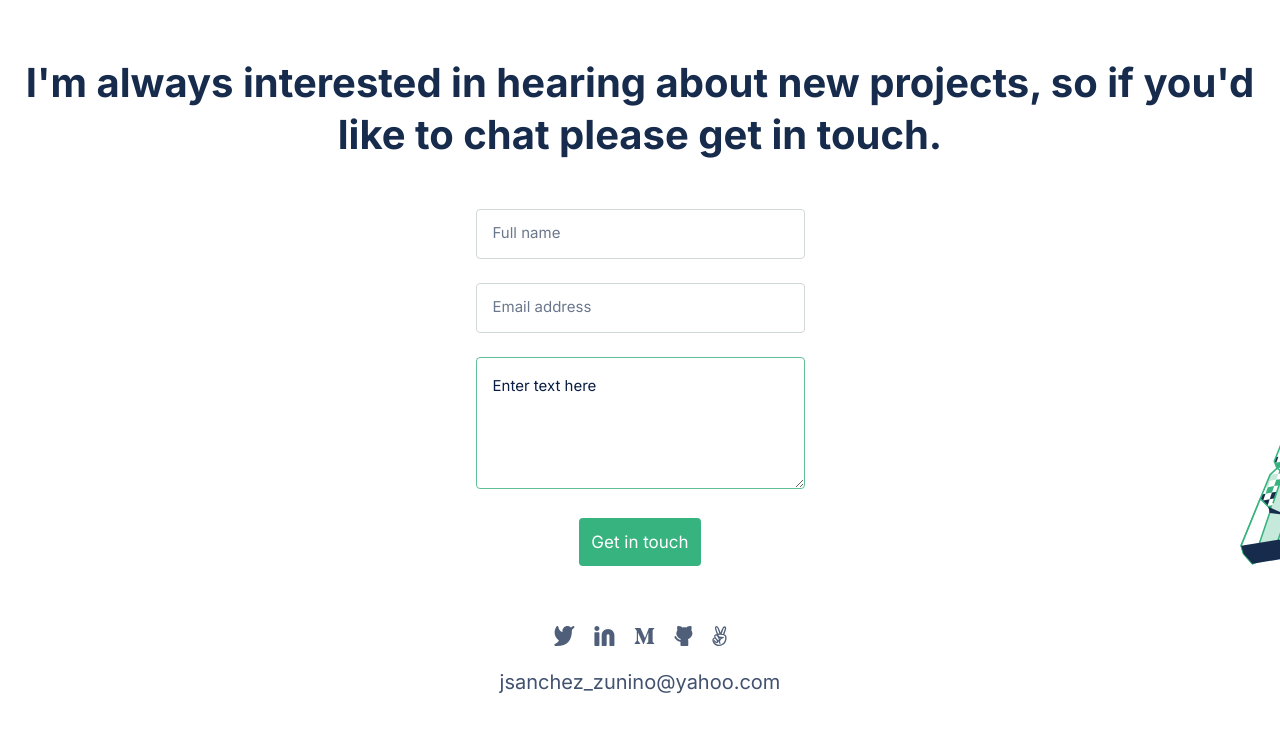
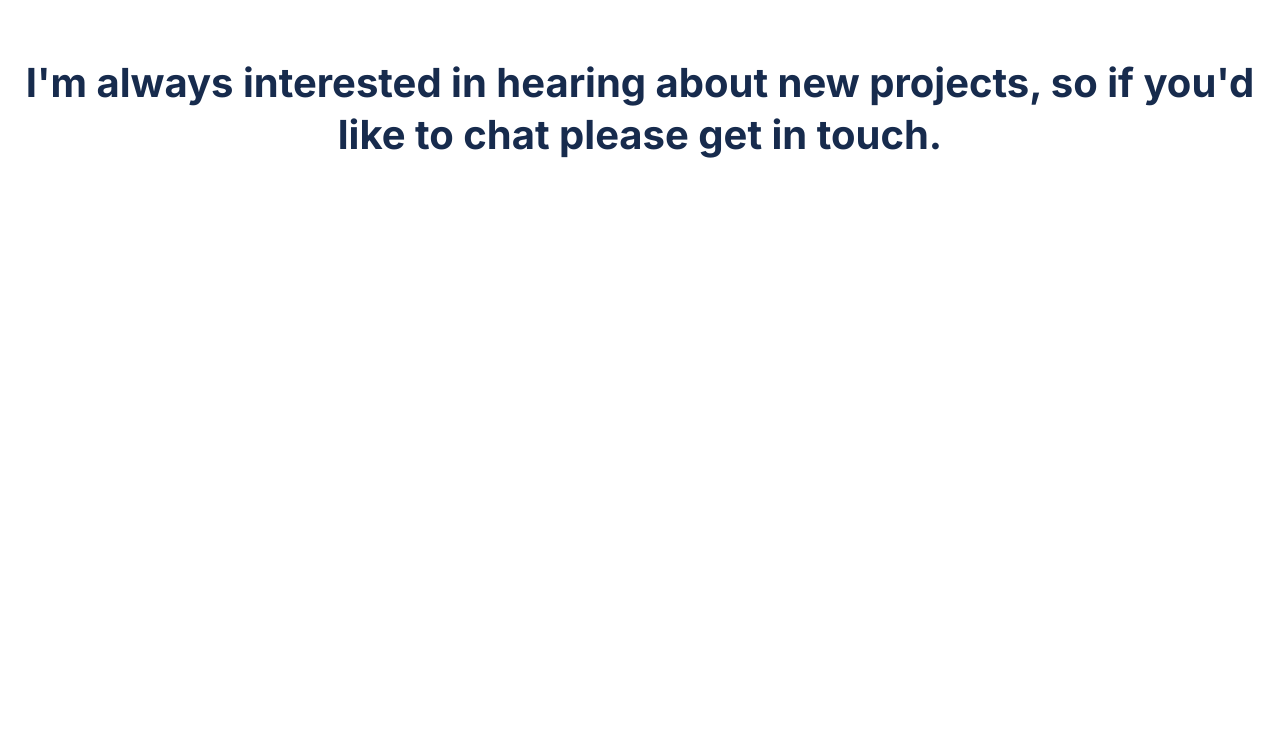
Before and after one commit to Juank628/portfolio, a website: page index.html in a window 1280 px wide. Shown: the part 4338-5086 px from the top of the page. After the commit the page ends 4547 px from the top, so only its background shows below. Drawn offline with Linux system fonts and the light colour scheme.

Commit message:
Form deleted for peer program exercise

```diff
--- a/index.html
+++ b/index.html
@@ -167,24 +167,5 @@
                 I'm always interested in hearing about new projects, so if you'd like to chat please get in touch.
             </p>
         </section>
-
-        <form class="contact-form">
-            <input class="form-input" type="text" placeholder="Full name">
-            <input class="form-input" type="email" placeholder="Email address">
-            <textarea class="form-text" name="message" id="message" cols="30" rows="10" placeholder="Enter text here"></textarea>
-            <button type="button" class="default-button">Get in touch</button>
-        </form>
-    </main>
-
-    <footer class="footer-container">
-        <ul class="social-container">
-            <li class="social-link"><a href="#"><img src="./img/twitter_icon.svg" alt="twitter"></a></li>
-            <li class="social-link"><a href="#"><img src="./img/linkedin_icon.svg" alt="linkedin"></a></li>
-            <li class="social-link"><a href="#"><img src="./img/medium_icon.svg" alt="medium"></a></li>
-            <li class="social-link"><a href="#"><img src="./img/github_icon.svg" alt="github"></a></li>
-            <li class="social-link"><a href="#"><img src="./img/angellist_icon.svg" alt="angellist"></a></li>
-        </ul>
-        <a class="footer-email" href="#">jsanchez_zunino@yahoo.com</a>
-    </footer>
 </body>
 </html>
--- a/styles.css
+++ b/styles.css
@@ -254,62 +254,3 @@ body {
   color: #172b4d;
   text-align: center;
 }
-
-.contact-form {
-  display: flex;
-  flex-direction: column;
-  align-items: center;
-  margin-bottom: 44px;
-  background-image: url(./img/form_background.svg);
-  background-repeat: no-repeat;
-  background-position: right bottom;
-}
-
-.form-input {
-  width: 295px;
-  height: 48px;
-  border-radius: 4px;
-  border: 1px solid #d0d9d4;
-  margin-bottom: 24px;
-  padding: 0 16px;
-}
-
-.form-input::placeholder {
-  font-family: 'Inter', sans-serif;
-  font-size: 15px;
-  line-height: 24px;
-  font-weight: 400;
-  color: #6b778c;
-}
-
-.form-text {
-  width: 295px;
-  height: 98px;
-  border-radius: 4px;
-  border: 1px solid #60c095;
-  padding: 16px;
-}
-
-.form-text::placeholder {
-  font-family: 'Inter', sans-serif;
-  font-size: 15px;
-  line-height: 24px;
-  font-weight: 400;
-  color: #091e42;
-}
-
-.footer-container {
-  display: flex;
-  flex-direction: column;
-  align-items: center;
-}
-
-.footer-email {
-  font-family: 'Inter', sans-serif;
-  font-size: 20px;
-  line-height: 32px;
-  font-weight: 400;
-  color: #42526e;
-  text-decoration: none;
-  margin-bottom: 50px;
-}
```
